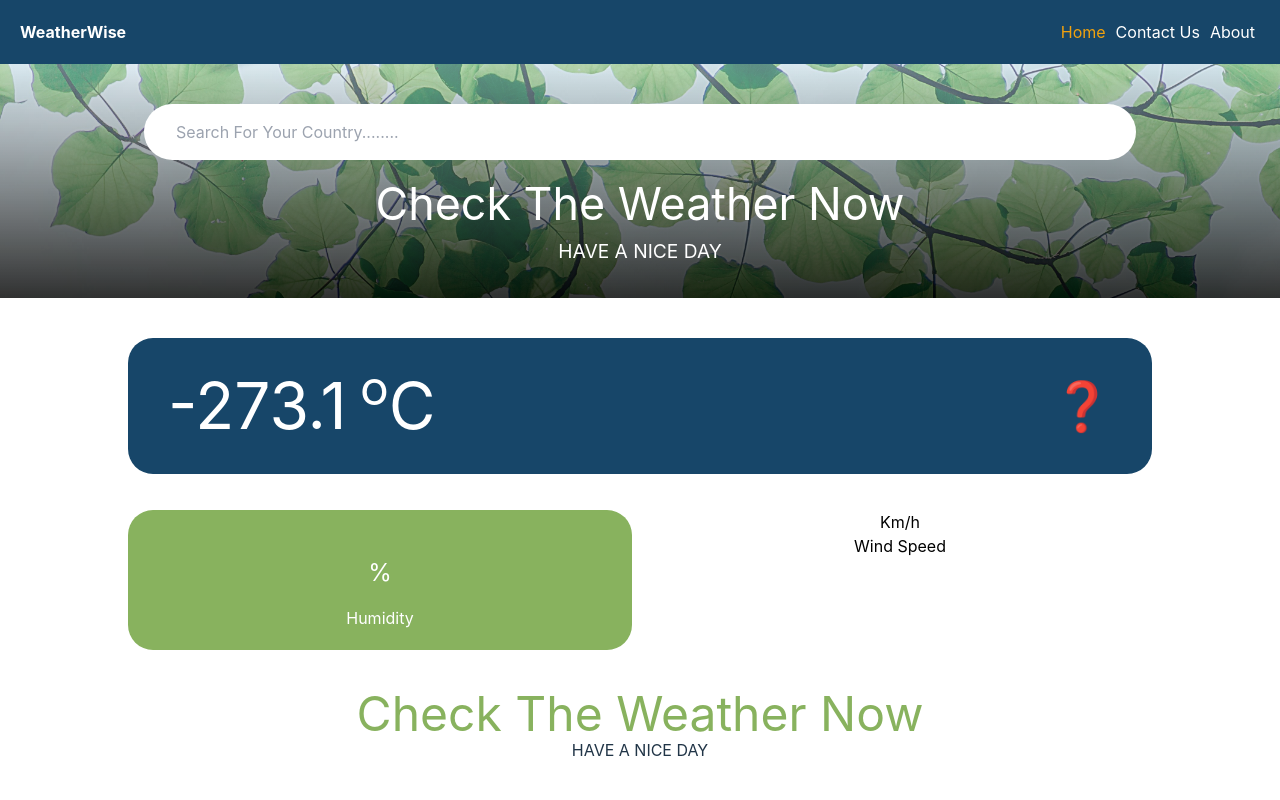
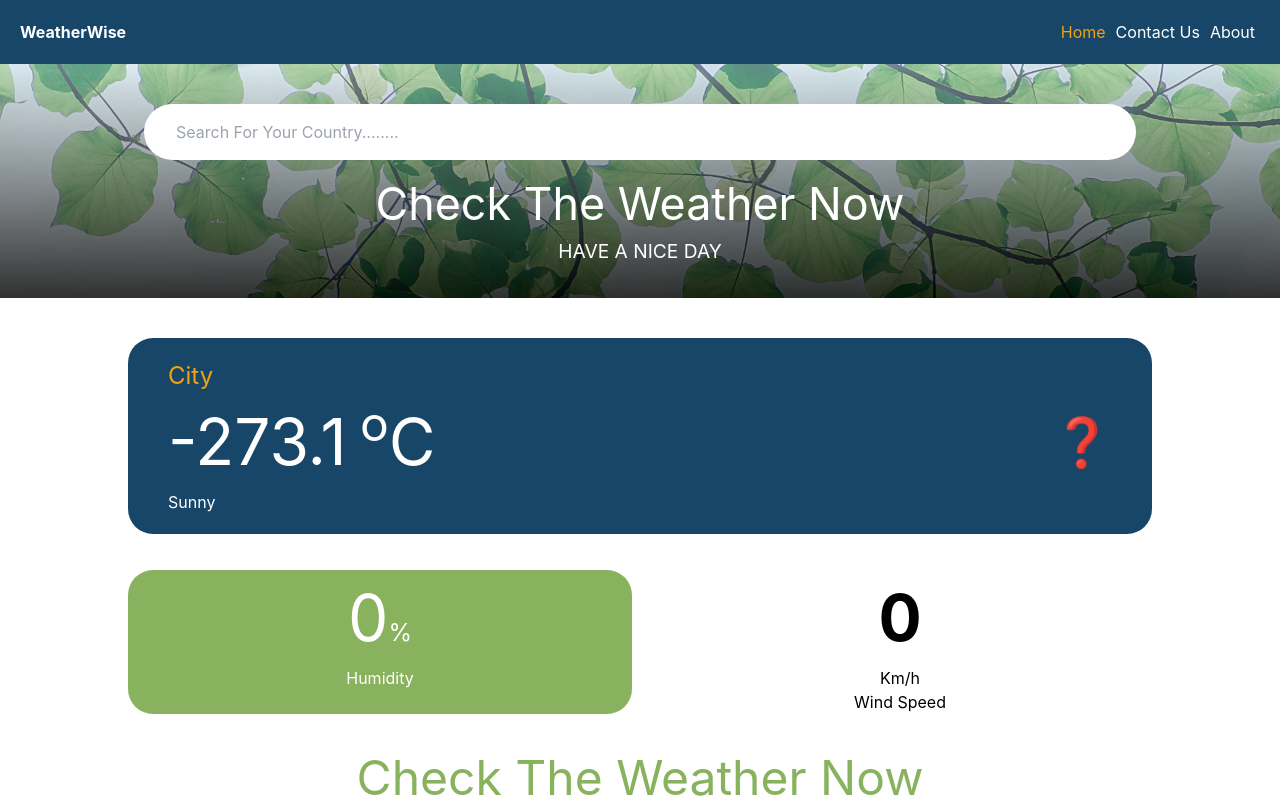
Before and after one commit to Abd-UlRahman-Khalid/WeatherWise, a React (Vite) app: page / in a window 1280 px wide. Shown: the top 800 px of the page. Built offline with nearby package versions, Linux system fonts and the light colour scheme; no server answers.

Commit message:
putting default data when the variable equal null

```diff
--- a/src/components/header/Header.jsx
+++ b/src/components/header/Header.jsx
@@ -34,7 +34,7 @@ function Header() {
       <div className="flex justify-center  pb-5 ">
         <div className=" w-4/5 text-center md:text-left text-white grid-none md:grid grid-cols-12 gap-4 container">
           <div className="card temp-card col-span-12 mb-5  ">
-            <p className="px-10 pt-5">{city}</p>
+            <p className="px-10 pt-5">{city || "City"}</p>
             <div
               className=" flex-none md:flex flex-row-reverse
          justify-between  px-10 pb-5"
@@ -51,19 +51,19 @@ function Header() {
                   {(temp - 273.15).toFixed(1)}
                   <sup> o</sup>C
                 </h2>
-                <span>{weatherState}</span>
+                <span>{weatherState || "Sunny"}</span>
               </div>
             </div>
           </div>
           <div className="card col-span-6 col-humidity text-center ">
             <h2>
-              {humidity}
+              {humidity || 0}
               <span>%</span>
             </h2>
             <p className="pb-5">Humidity</p>
           </div>
           <div className="card col-span-6 text-black text-center">
-            <h2 className="font-bold">{windSpeed}</h2>
+            <h2 className="font-bold">{windSpeed || 0}</h2>
             <p className="">Km/h</p>
             <p>Wind Speed</p>
           </div>
```
